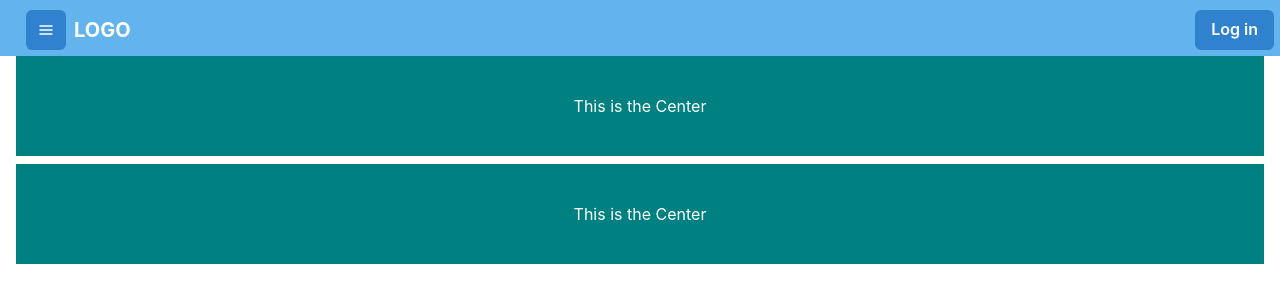
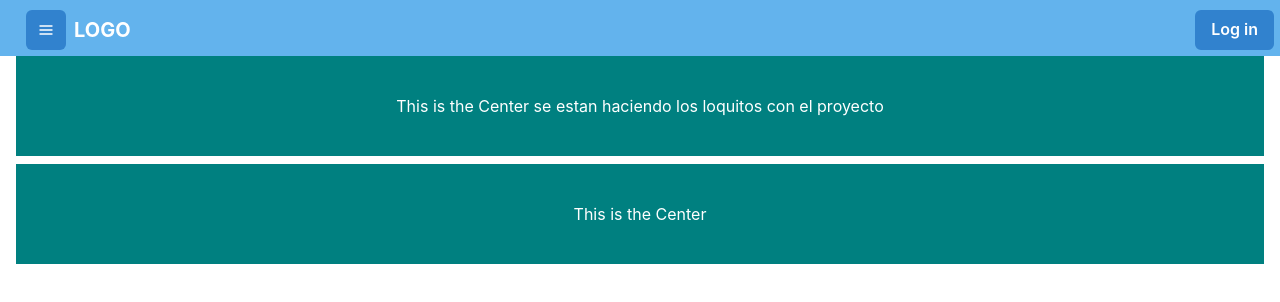
Before and after one commit to JoshuaAAX/proyecto-pi, a React (Vite) app in the folder frontend/: page / in a window 1280 px wide. Shown: the top 302 px of the page. Built offline with nearby package versions, Linux system fonts and the light colour scheme.

Commit message:
Update Page.jsx

```diff
--- a/frontend/src/pages/Page.jsx
+++ b/frontend/src/pages/Page.jsx
@@ -8,7 +8,7 @@ export default function Page() {
     return (
       <Stack direction={['column']}>
          <Center bg='teal' h='100px' color='white' gap="10px">
-          This is the Center
+          This is the Center se estan haciendo los loquitos con el proyecto
          </Center>
          <Center bg='teal' h='100px' color='white' gap="10px">
           This is the Center
```
